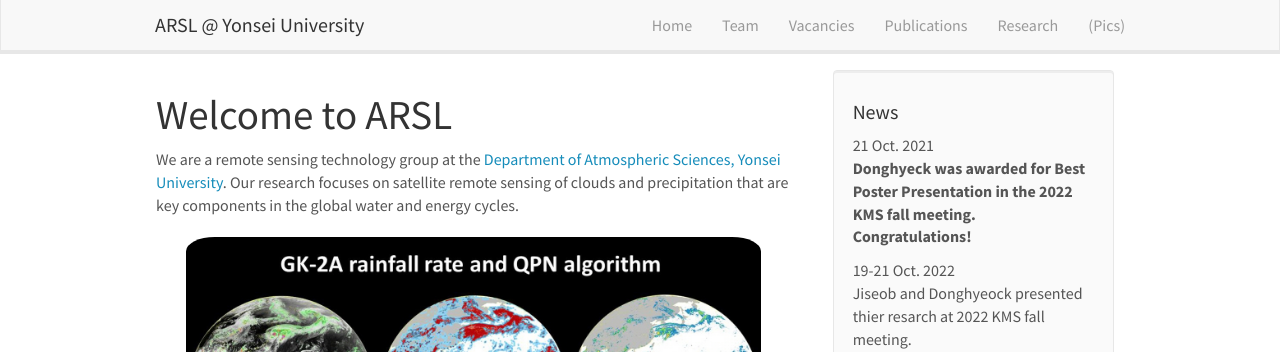
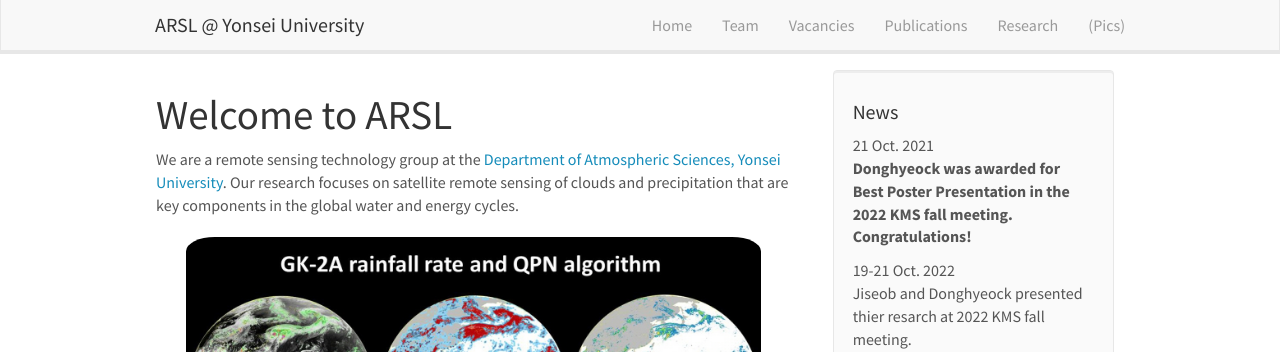
Before and after one commit to roo2003/roo2003.github.io, a Jekyll site: the page built from _pages/home.md, in a window 1280 px wide and 1244 px high. Shown: the top 352 px of the window. Built offline with Jekyll 4.4.1, drawn with Linux system fonts in a browser that asks for light colours; nearby versions of some CDN libraries.

Commit message:
Update news.yml

```diff
--- a/_data/news.yml
+++ b/_data/news.yml
@@ -1,5 +1,5 @@
 - date: 21 Oct. 2021
-  headline: "<b>Donghyeck was awarded for Best Poster Presentation in the 2022 KMS fall meeting. Congratulations!</b>"
+  headline: "<b>Donghyeock was awarded for Best Poster Presentation in the 2022 KMS fall meeting. Congratulations!</b>"
 
 - date: 19-21 Oct. 2022
   headline: "Jiseob and Donghyeock presented thier resarch at 2022 KMS fall meeting."
```
